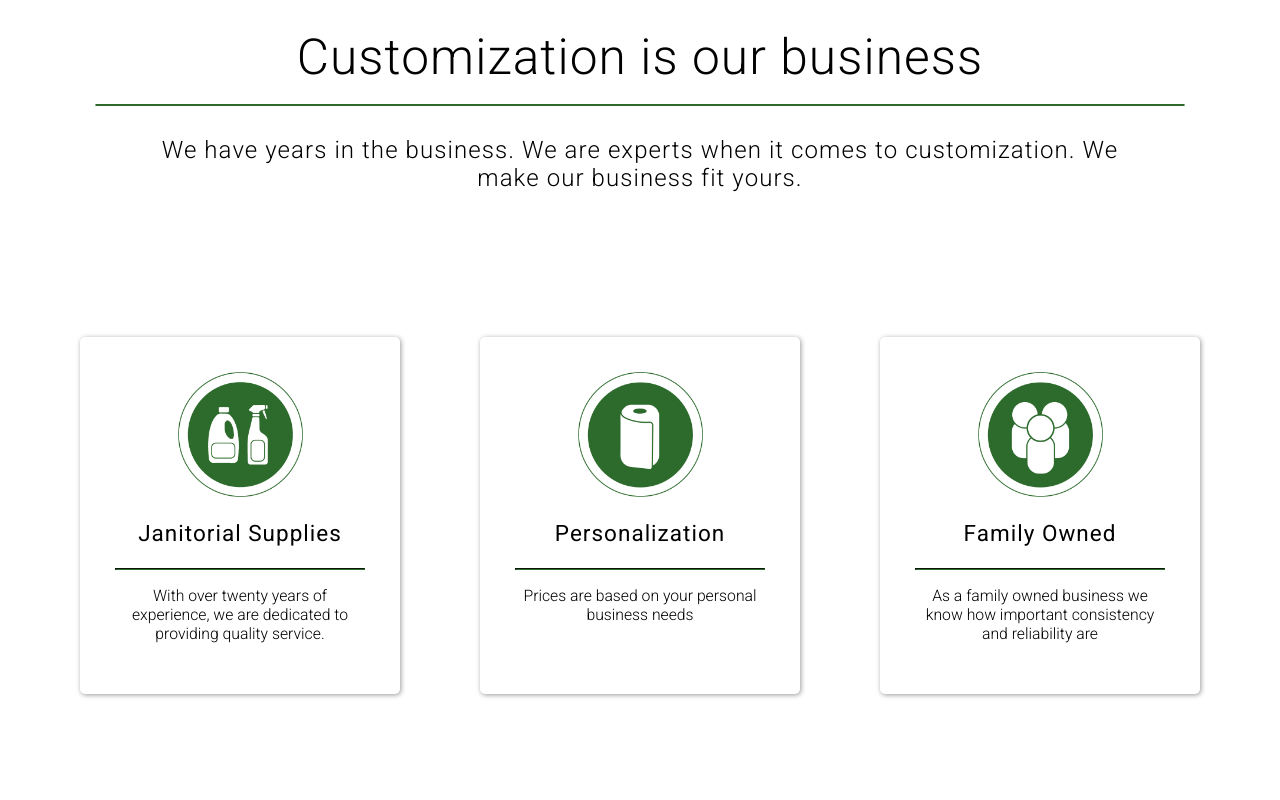
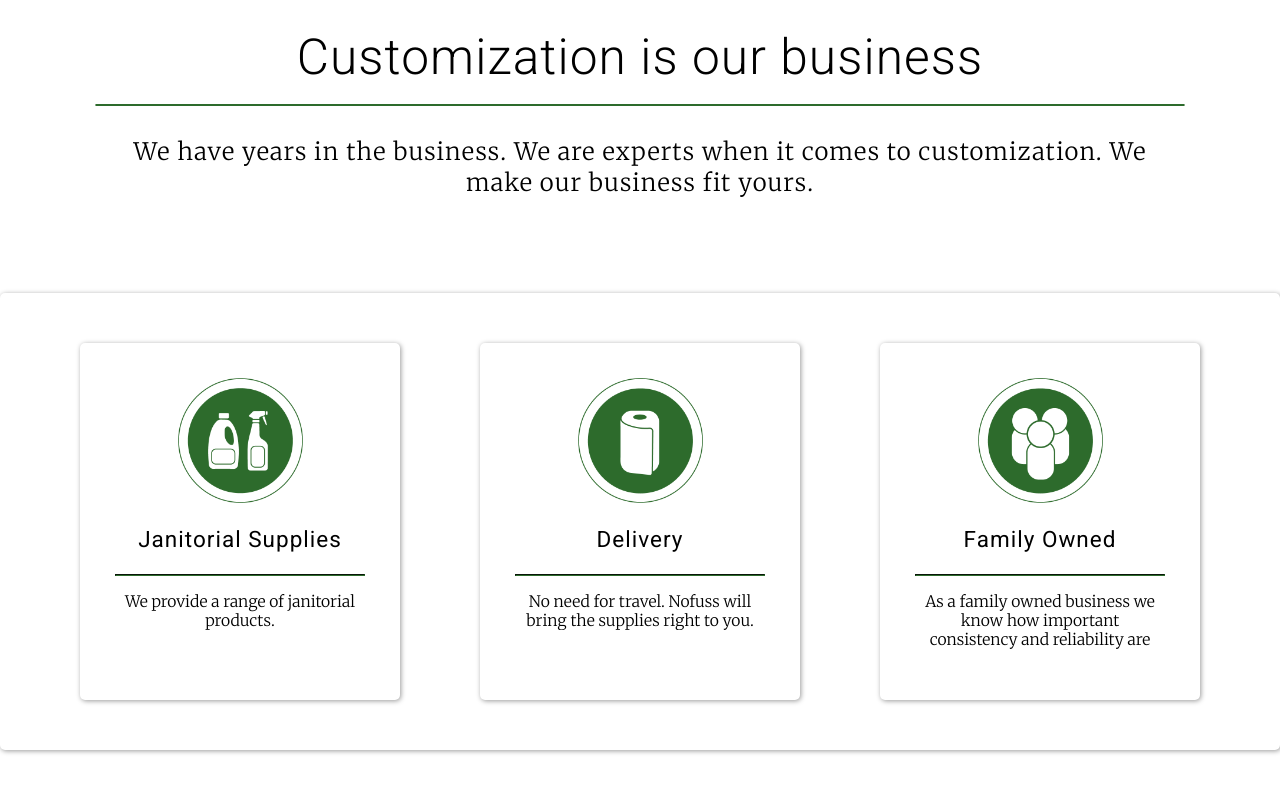
Before and after one commit to THREExPENNYco/nofusss, a React app: page / in a window 1280 px wide. Shown: the part 820-1620 px from the top of the page. Built offline with nearby package versions, Linux system fonts and the light colour scheme.

Commit message:
local changes

```diff
--- a/public/index.html
+++ b/public/index.html
@@ -1,6 +1,7 @@
 <!DOCTYPE html>
 <html lang="en">
   <head>
+    <link href="https://fonts.googleapis.com/css?family=Merriweather:300,400&display=swap" rel="stylesheet">
     <link
       href="https://fonts.googleapis.com/css?family=Roboto:100,100i,300,300i,400,400i,500,500i,700,700i,900,900i&display=swap"
       rel="stylesheet"
--- a/src/App.css
+++ b/src/App.css
@@ -144,13 +144,20 @@ article {
 	margin-right: auto;
 	margin-left: auto;
 	max-width: 1280px;
-	max-height: 90000px;
+	max-height: 1000px;
+	padding-bottom: 50px;
+	-moz-border-radius: 5px;
+	-webkit-border-radius: 5px;
+	-webkit-box-shadow: 1px 1px 5px rgba(0, 0, 0, 0.4);
+	box-shadow: 1px 1px 5px rgba(0, 0, 0, 0.4);
+	background-color: white;
 }
 .article-par {
 	text-align: center;
 	max-width: 300px;
 	overflow: hidden;
 	font-size: 1.05em;
+	font-family: 'Merriweather';
 }
 .article-title {
 	text-align: center;
@@ -167,6 +174,8 @@ article {
   max-width: 80%;
   margin-right: auto;
   margin-left: auto;
+  font-family: 'Merriweather';
+  font-weight: 100;
 }
 hr {
 	max-width: 300px;
@@ -327,6 +336,7 @@ footer {
 		overflow: hidden;
 		margin: auto;
 		font-size: 1.05em;
+		font-weight: 100;
 		justify-content: space-evenly;
 	}
 	.form-container {
--- a/src/nofussprods/snippets.js
+++ b/src/nofussprods/snippets.js
@@ -3,12 +3,12 @@ const snippets = {
     image: 'chemicalpng',
     snippetHead: 'Janitorial Supplies',
     snippet:
-      'With over twenty years of experience, we are dedicated to providing quality service.',
+      'We provide a range of janitorial products.',
   },
   snippet2: {
     image: 'paperpng',
-    snippetHead: 'Personalization',
-    snippet: 'Prices are based on your personal business needs',
+    snippetHead: 'Delivery',
+    snippet: 'No need for travel. Nofuss will bring the supplies right to you.',
   },
 
   snippet3: {
```
